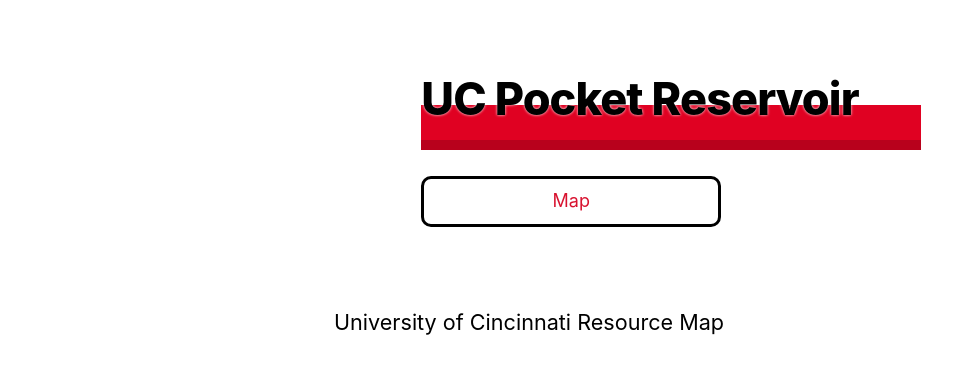
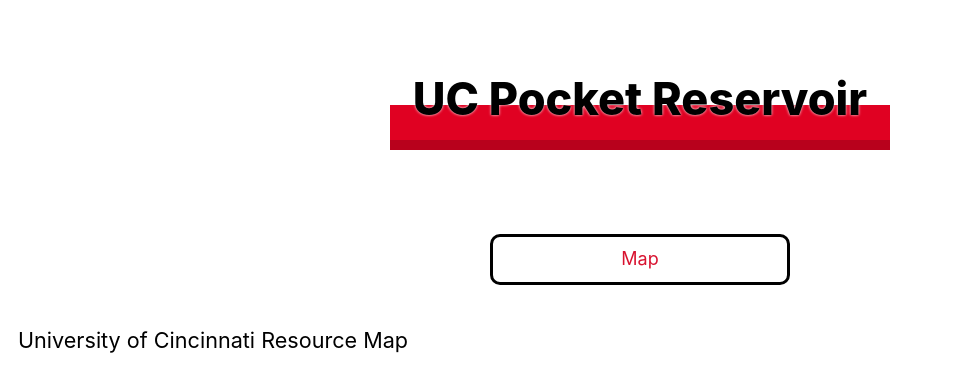
Before and after one commit to erinbye/ResourcefulUC, a Next.js app in the folder project/: page / in a window 1280 px wide. Shown: the top 392 px of the page, without its empty margins (0-965 px from the left). Built offline with nearby package versions, Linux system fonts and the light colour scheme.

Commit message:
better css

```diff
--- a/project/components/layout.js
+++ b/project/components/layout.js
@@ -26,10 +26,13 @@
       </Head>
       <header className={styles.header}>
         {home ? (
+          <>
             <div className={styles.headerContainer}>
               <h1 className={utilStyles.heading2Xl}>{name}</h1>
               <div className={styles.headerBigRectangle}></div>
               <div className={styles.headerSmallRectangle}></div>
+            </div>
+            <div>
               <ul className={styles.navBar}>
                 <li className={styles.navButton}>
                   <Link href="/map">
@@ -38,6 +41,7 @@
                 </li>
               </ul>
             </div>
+          </>
         ) : (
           <div className={styles.headerContainer}>
             <h1 className={utilStyles.heading2Xl}>
@@ -52,7 +56,7 @@
       </header>
       <main>{children}</main>
       {!home && (
-        <div className={styles.backToHome}>
+        <div>
           <Link href="/">
             <a>← Back to home</a>
           </Link>
--- a/project/components/layout.module.css
+++ b/project/components/layout.module.css
@@ -1,5 +1,5 @@
 .container {
-  max-width: 36rem;
+  max-height: 30rem;
   padding: 0 1rem;
   margin: 3rem auto 6rem;
 }
@@ -11,7 +11,9 @@
 }
 
 .headerContainer {
-  position: relative;
+  display: flex;
+  justify-content: center;
+  align-items: center;
   text-align: center;
   color: #000;
   margin-bottom: 40px;
@@ -59,7 +61,3 @@
   background-color: #f1f1f1;
   border-radius: 10px;
 }
-
-.backToHome {
-  margin: 3rem 0 0;
-}
--- a/project/styles/utils.module.css
+++ b/project/styles/utils.module.css
@@ -2,7 +2,6 @@
   font-size: 2.5rem;
   line-height: 1.2;
   font-weight: 800;
-  letter-spacing: -0.05rem;
   margin: 1rem 0;
 }
 
```
Also changed, not shown: project/pages/map.js (+9 -1 lines). Lines whose indentation alone changed are shown as unchanged.
